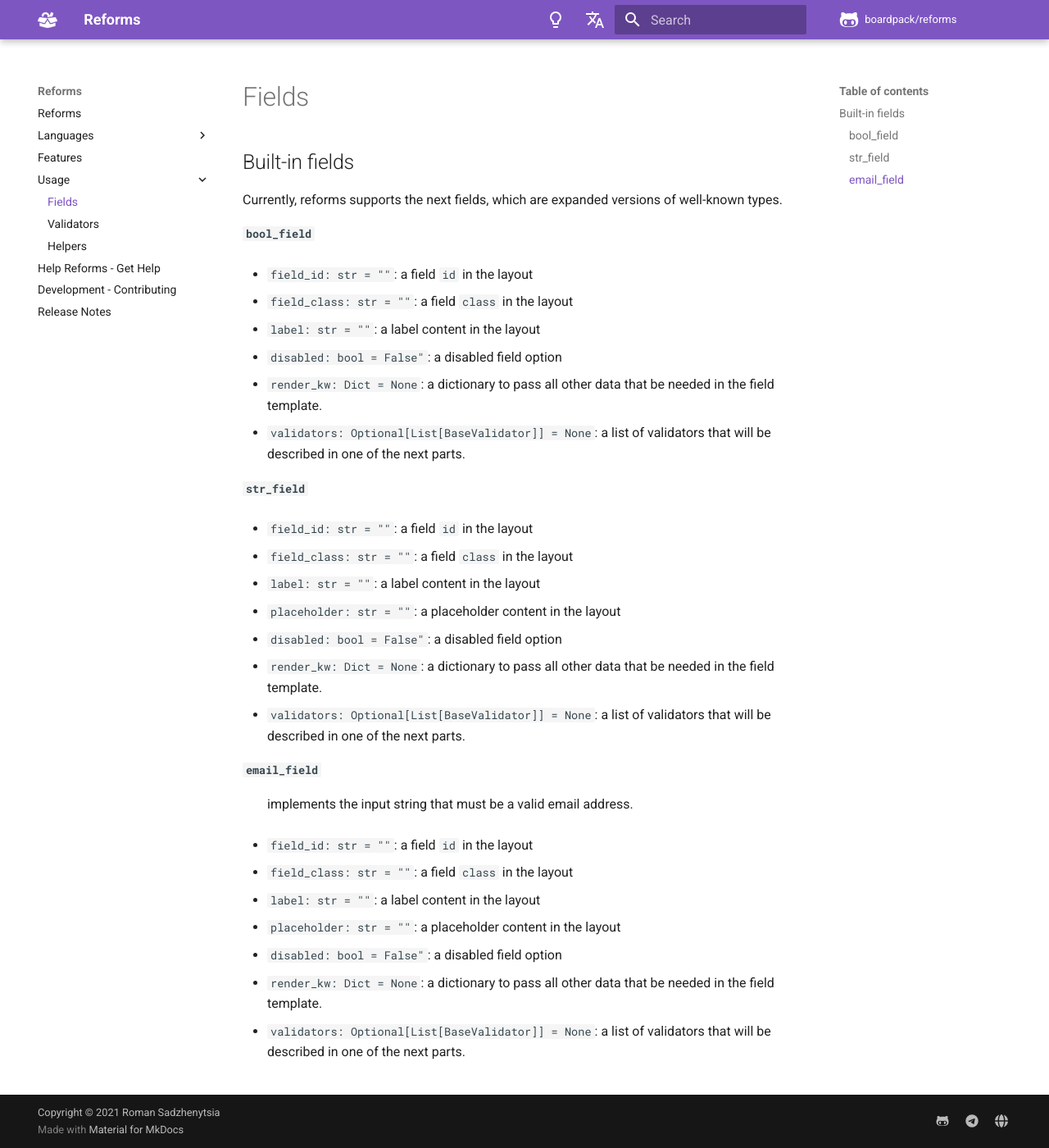
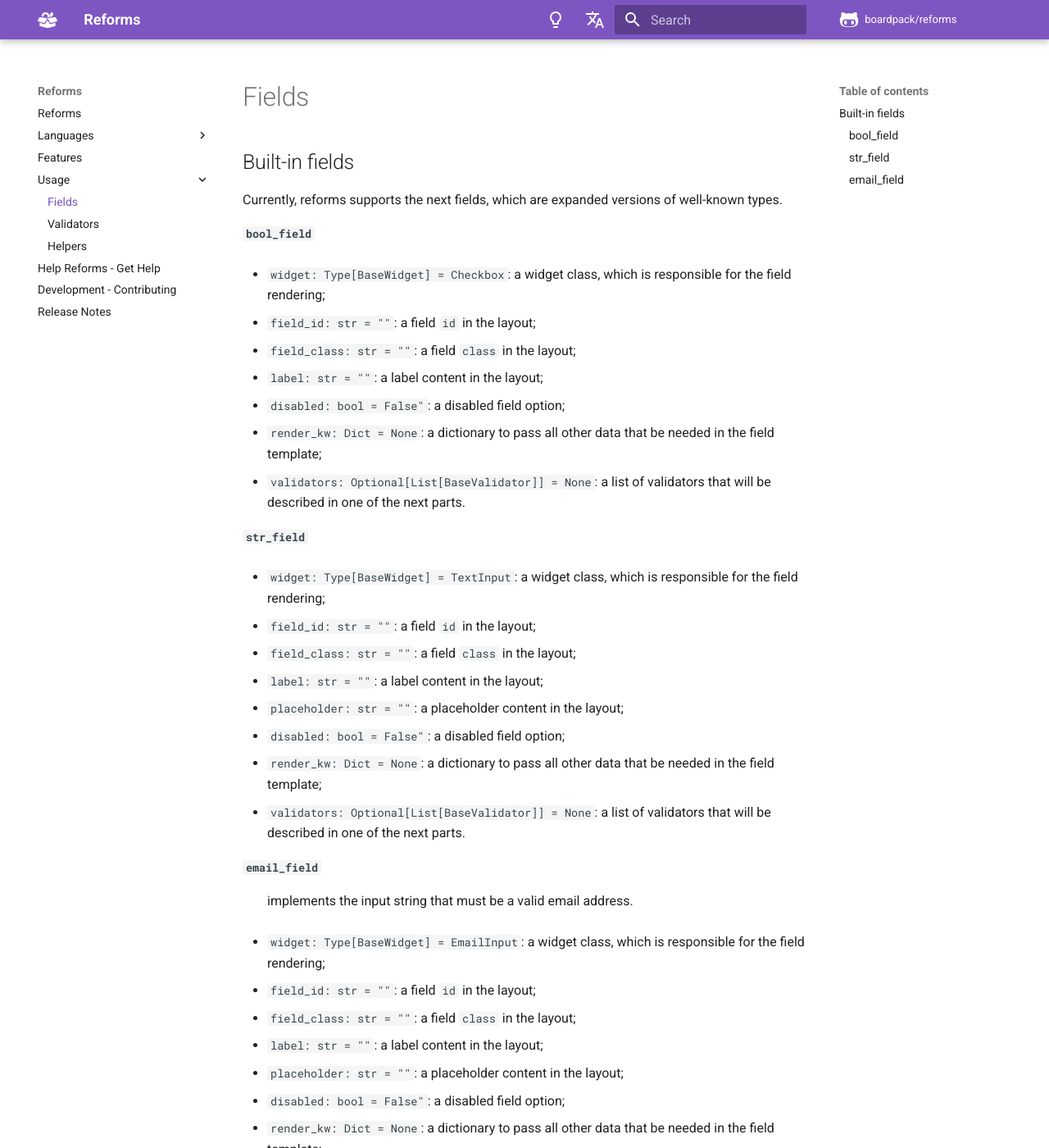
Before and after one commit to boardpack/reforms, an MkDocs documentation site: the page built from docs/en/docs/usage/fields.md, in a window 1280 px wide and 1400 px high. Shown: the whole window at 82% size. Built offline with MkDocs 1.6.1 and Material for MkDocs 9.7.7, drawn with Linux system fonts in a browser that asks for light colours; comment, search, counter and statistics services are not loaded.

Commit message:
Add widget param info to the fields documentation page

```diff
--- a/docs/en/docs/usage/fields.md
+++ b/docs/en/docs/usage/fields.md
@@ -8,37 +8,43 @@ well-known types.
 #### `bool_field`
 :
 
-* `field_id: str = ""`: a field `id` in the layout
-* `field_class: str = ""`: a field `class` in the layout
-* `label: str = ""`: a label content in the layout
-* `disabled: bool = False"`: a disabled field option
+* `widget: Type[BaseWidget] = Checkbox`: a widget class, which is responsible for the
+ field rendering;
+* `field_id: str = ""`: a field `id` in the layout;
+* `field_class: str = ""`: a field `class` in the layout;
+* `label: str = ""`: a label content in the layout;
+* `disabled: bool = False"`: a disabled field option;
 * `render_kw: Dict = None`: a dictionary to pass all other data that be needed in the
-field template.
+field template;
 * `validators: Optional[List[BaseValidator]] = None`: a list of validators that will
  be described in one of the next parts.
 
 #### `str_field`
 :
 
-* `field_id: str = ""`: a field `id` in the layout
-* `field_class: str = ""`: a field `class` in the layout
-* `label: str = ""`: a label content in the layout
-* `placeholder: str = ""`: a placeholder content in the layout
-* `disabled: bool = False"`: a disabled field option
+* `widget: Type[BaseWidget] = TextInput`: a widget class, which is responsible for the
+ field rendering;
+* `field_id: str = ""`: a field `id` in the layout;
+* `field_class: str = ""`: a field `class` in the layout;
+* `label: str = ""`: a label content in the layout;
+* `placeholder: str = ""`: a placeholder content in the layout;
+* `disabled: bool = False"`: a disabled field option;
 * `render_kw: Dict = None`: a dictionary to pass all other data that be needed in the
-field template.
+field template;
 * `validators: Optional[List[BaseValidator]] = None`: a list of validators that will
  be described in one of the next parts.
 
 #### `email_field`
 : implements the input string that must be a valid email address.
 
-* `field_id: str = ""`: a field `id` in the layout
-* `field_class: str = ""`: a field `class` in the layout
-* `label: str = ""`: a label content in the layout
-* `placeholder: str = ""`: a placeholder content in the layout
-* `disabled: bool = False"`: a disabled field option
+* `widget: Type[BaseWidget] = EmailInput`: a widget class, which is responsible for
+the field rendering;
+* `field_id: str = ""`: a field `id` in the layout;
+* `field_class: str = ""`: a field `class` in the layout;
+* `label: str = ""`: a label content in the layout;
+* `placeholder: str = ""`: a placeholder content in the layout;
+* `disabled: bool = False"`: a disabled field option;
 * `render_kw: Dict = None`: a dictionary to pass all other data that be needed in the
-field template.
+field template;
 * `validators: Optional[List[BaseValidator]] = None`: a list of validators that will
  be described in one of the next parts.
```
